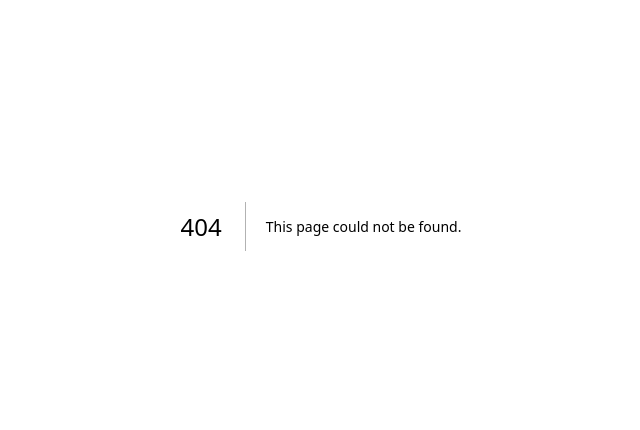
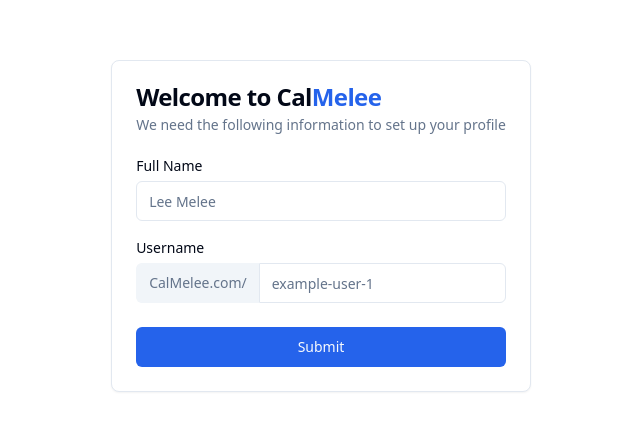
Before and after one commit to mil2ne/calmelee, a Next.js app: page /onboarding in a window 1280 px wide. Before the commit this address had no page. Shown: the part 174-604 px from the top of the page, without its empty margins (319-959 px from the left). Built offline with nearby package versions, Linux system fonts and the light colour scheme.

Commit message:
#16. Onboarding route - 1

```diff
--- /dev/null
+++ b/app/onboarding/page.tsx
@@ -0,0 +1,53 @@
+import { Button } from "@/components/ui/button";
+import {
+  Card,
+  CardContent,
+  CardDescription,
+  CardFooter,
+  CardHeader,
+  CardTitle,
+} from "@/components/ui/card";
+import { Input } from "@/components/ui/input";
+import { Label } from "@/components/ui/label";
+
+const OnboardingRoute = () => {
+  return (
+    <div className="min-h-screen w-screen flex items-center justify-center">
+      <Card>
+        <CardHeader>
+          <CardTitle>
+            Welcome to Cal<span className="text-primary">Melee</span>
+          </CardTitle>
+          <CardDescription>
+            We need the following information to set up your profile
+          </CardDescription>
+        </CardHeader>
+        <form>
+          <CardContent className="flex flex-col gap-y-5">
+            <div className="grid gap-y-2">
+              <Label>Full Name</Label>
+              <Input placeholder="Lee Melee" />
+            </div>
+            <div className="grid gap-y-2">
+              <Label>Username</Label>
+              <div className="flex rounded-md">
+                <span className="inline-flex items-center px-3 rounded-l-md border border-r-0 border-muted bg-muted text-sm text-muted-foreground">
+                  CalMelee.com/
+                </span>
+                <Input
+                  placeholder="example-user-1"
+                  className="rounded-l-none"
+                />
+              </div>
+            </div>
+          </CardContent>
+          <CardFooter>
+            <Button className="w-full">Submit</Button>
+          </CardFooter>
+        </form>
+      </Card>
+    </div>
+  );
+};
+
+export default OnboardingRoute;
--- /dev/null
+++ b/components/ui/card.tsx
@@ -0,0 +1,79 @@
+import * as React from "react"
+
+import { cn } from "@/lib/utils"
+
+const Card = React.forwardRef<
+  HTMLDivElement,
+  React.HTMLAttributes<HTMLDivElement>
+>(({ className, ...props }, ref) => (
+  <div
+    ref={ref}
+    className={cn(
+      "rounded-lg border bg-card text-card-foreground shadow-sm",
+      className
+    )}
+    {...props}
+  />
+))
+Card.displayName = "Card"
+
+const CardHeader = React.forwardRef<
+  HTMLDivElement,
+  React.HTMLAttributes<HTMLDivElement>
+>(({ className, ...props }, ref) => (
+  <div
+    ref={ref}
+    className={cn("flex flex-col space-y-1.5 p-6", className)}
+    {...props}
+  />
+))
+CardHeader.displayName = "CardHeader"
+
+const CardTitle = React.forwardRef<
+  HTMLParagraphElement,
+  React.HTMLAttributes<HTMLHeadingElement>
+>(({ className, ...props }, ref) => (
+  <h3
+    ref={ref}
+    className={cn(
+      "text-2xl font-semibold leading-none tracking-tight",
+      className
+    )}
+    {...props}
+  />
+))
+CardTitle.displayName = "CardTitle"
+
+const CardDescription = React.forwardRef<
+  HTMLParagraphElement,
+  React.HTMLAttributes<HTMLParagraphElement>
+>(({ className, ...props }, ref) => (
+  <p
+    ref={ref}
+    className={cn("text-sm text-muted-foreground", className)}
+    {...props}
+  />
+))
+CardDescription.displayName = "CardDescription"
+
+const CardContent = React.forwardRef<
+  HTMLDivElement,
+  React.HTMLAttributes<HTMLDivElement>
+>(({ className, ...props }, ref) => (
+  <div ref={ref} className={cn("p-6 pt-0", className)} {...props} />
+))
+CardContent.displayName = "CardContent"
+
+const CardFooter = React.forwardRef<
+  HTMLDivElement,
+  React.HTMLAttributes<HTMLDivElement>
+>(({ className, ...props }, ref) => (
+  <div
+    ref={ref}
+    className={cn("flex items-center p-6 pt-0", className)}
+    {...props}
+  />
+))
+CardFooter.displayName = "CardFooter"
+
+export { Card, CardHeader, CardFooter, CardTitle, CardDescription, CardContent }
--- /dev/null
+++ b/components/ui/input.tsx
@@ -0,0 +1,25 @@
+import * as React from "react"
+
+import { cn } from "@/lib/utils"
+
+export interface InputProps
+  extends React.InputHTMLAttributes<HTMLInputElement> {}
+
+const Input = React.forwardRef<HTMLInputElement, InputProps>(
+  ({ className, type, ...props }, ref) => {
+    return (
+      <input
+        type={type}
+        className={cn(
+          "flex h-10 w-full rounded-md border border-input bg-background px-3 py-2 text-sm ring-offset-background file:border-0 file:bg-transparent file:text-sm file:font-medium file:text-foreground placeholder:text-muted-foreground focus-visible:outline-none focus-visible:ring-2 focus-visible:ring-ring focus-visible:ring-offset-2 disabled:cursor-not-allowed disabled:opacity-50",
+          className
+        )}
+        ref={ref}
+        {...props}
+      />
+    )
+  }
+)
+Input.displayName = "Input"
+
+export { Input }
--- /dev/null
+++ b/components/ui/label.tsx
@@ -0,0 +1,26 @@
+"use client"
+
+import * as React from "react"
+import * as LabelPrimitive from "@radix-ui/react-label"
+import { cva, type VariantProps } from "class-variance-authority"
+
+import { cn } from "@/lib/utils"
+
+const labelVariants = cva(
+  "text-sm font-medium leading-none peer-disabled:cursor-not-allowed peer-disabled:opacity-70"
+)
+
+const Label = React.forwardRef<
+  React.ElementRef<typeof LabelPrimitive.Root>,
+  React.ComponentPropsWithoutRef<typeof LabelPrimitive.Root> &
+    VariantProps<typeof labelVariants>
+>(({ className, ...props }, ref) => (
+  <LabelPrimitive.Root
+    ref={ref}
+    className={cn(labelVariants(), className)}
+    {...props}
+  />
+))
+Label.displayName = LabelPrimitive.Root.displayName
+
+export { Label }
--- a/package.json
+++ b/package.json
@@ -13,6 +13,7 @@
     "@prisma/client": "^5.21.0",
     "@radix-ui/react-dialog": "^1.1.2",
     "@radix-ui/react-dropdown-menu": "^2.1.2",
+    "@radix-ui/react-label": "^2.1.0",
     "@radix-ui/react-slot": "^1.1.0",
     "class-variance-authority": "^0.7.0",
     "clsx": "^2.1.1",
```
Also changed, not shown: 1 other file (tests, documents, lock files or other folders).
